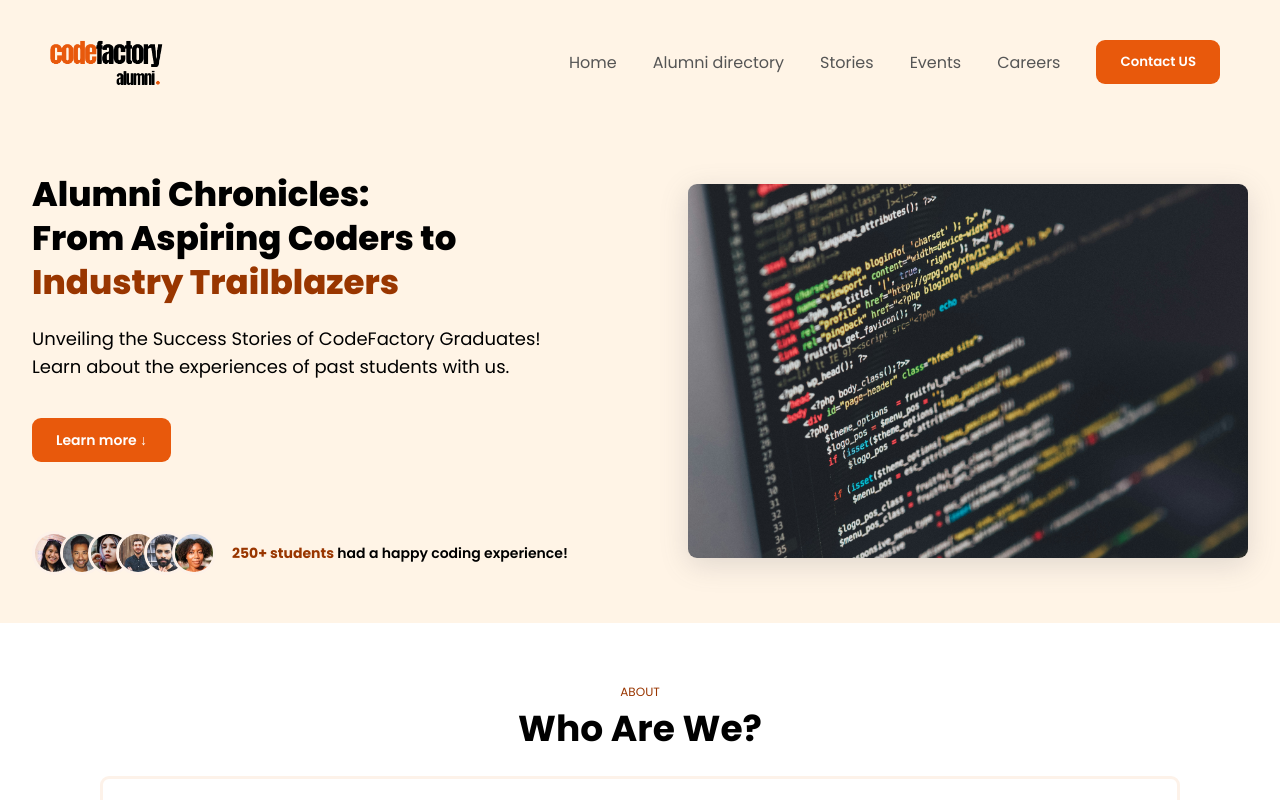
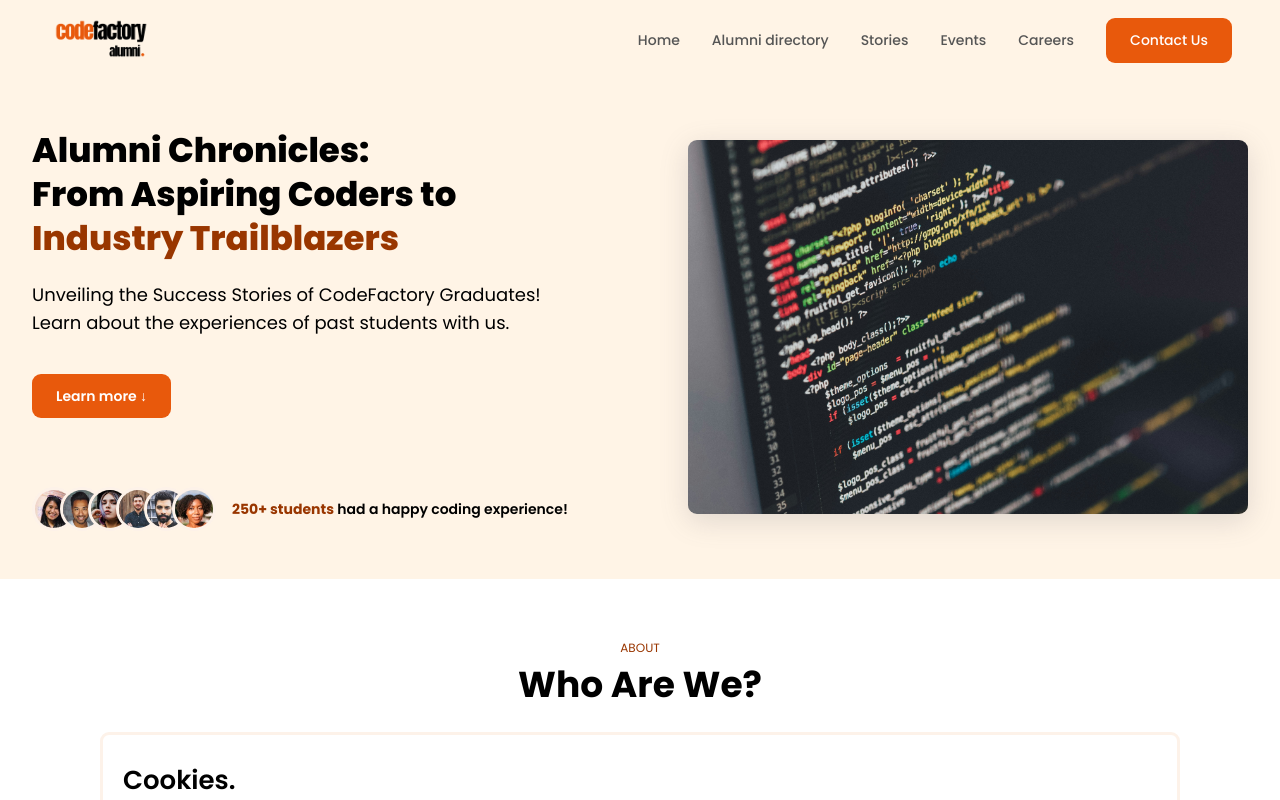
Before and after one commit to TheDarkLord23/Alumni, an Angular app: page / in a window 1280 px wide. Shown: the top 800 px of the page. Built offline with nearby package versions, Linux system fonts and the light colour scheme.

Commit message:
navbar responsive

```diff
--- a/src/app/navbar/navbar.component.html
+++ b/src/app/navbar/navbar.component.html
@@ -1,7 +1,10 @@
-<header class="header">
+<!-- <header class="header">
   <nav class="navbar">
-
-        <img src="../../assets/img/logoblack.png" alt="" class="nav-image-container">
+    <img
+      src="../../assets/img/logoblack.png"
+      alt=""
+      class="nav-image-container"
+    />
 
     <div class="nav-links">
       <a routerLink="/">Home</a>
@@ -12,4 +15,29 @@
       <a routerLink="/contact"><button>Contact US</button></a>
     </div>
   </nav>
+</header> -->
+
+<header class="header nav-open">
+  <a routerLink="/">
+    <img class="logo" alt="Logo" src="/assets/img/logoblack.png" />
+  </a>
+  <nav class="main-nav">
+    <ul class="main-nav-list">
+      <li><a class="main-nav-link" routerLink="/">Home</a></li>
+      <li>
+        <a class="main-nav-link" routerLink="/alumni-dircetory"
+          >Alumni directory</a
+        >
+      </li>
+      <li><a class="main-nav-link" routerLink="/stories">Stories</a></li>
+      <li><a class="main-nav-link" routerLink="/events">Events</a></li>
+      <li><a class="main-nav-link" routerLink="/careers">Careers</a></li>
+      <li><a class="main-nav-link nav-cta" href="#">Contact Us</a></li>
+    </ul>
+  </nav>
+
+  <button class="btn-mobile-nav">
+    <i class="fa-solid fa-bars fa-xl"></i>
+    <i class="fa-solid fa-xmark fa-xl"></i>
+  </button>
 </header>
--- a/src/app/navbar/navbar.component.scss
+++ b/src/app/navbar/navbar.component.scss
@@ -1,63 +1,211 @@
-:host {
-    .header {
-        // height: 9rem;
-        // position: sticky;
-        // top: 0;
-    }
+// :host {
+//     .header {
+//         // height: 9rem;
+//         // position: sticky;
+//         // top: 0;
+//     }
 
-    .navbar {
-        // width: 100%;
-        display: flex;
-        justify-content: space-between;
-        align-items: center;
-        padding: 2rem 4rem;
-        background: var(--background);
-    }
+//     .navbar {
+//         // width: 100%;
+//         display: flex;
+//         justify-content: space-between;
+//         align-items: center;
+//         padding: 2rem 4rem;
+//         background: var(--background);
+//     }
 
-    .nav-image-container {
+//     .nav-image-container {
 
-        height: 5rem;
+//         height: 5rem;
 
-        img {
-            width: 100%;
-        }
-    }
+//         img {
+//             width: 100%;
+//         }
+//     }
 
-    .nav-links {
+//     .nav-links {
 
-        margin: 1rem;
-        padding: 1rem;
-        font-size: 1.6rem;
-        display: flex;
-        gap: 3.6rem;
-        // justify-content: space-around;
-        align-items: center;
+//         margin: 1rem;
+//         padding: 1rem;
+//         font-size: 1.6rem;
+//         display: flex;
+//         gap: 3.6rem;
+//         // justify-content: space-around;
+//         align-items: center;
 
-        a {
-            transition: all 0.3s ease-in;
-            text-decoration: none;
-            color: var(--text);
+//         a {
+//             transition: all 0.3s ease-in;
+//             text-decoration: none;
+//             color: var(--text);
 
-            &:hover {
-                color: var(--hoverLinks);
+//             &:hover {
+//                 color: var(--hoverLinks);
 
-            }
-        }
+//             }
+//         }
 
-        button {
-            border-radius: 9px;
-            background-color: var(--buttonbackground);
-            border: none;
-            padding: 1.2rem 2.4rem;
-            color: white;
-            font-weight: 600;
+//         button {
+//             border-radius: 9px;
+//             background-color: var(--buttonbackground);
+//             border: none;
+//             padding: 1.2rem 2.4rem;
+//             color: white;
+//             font-weight: 600;
 
-            &:hover {
-                background-color: var(--buttonbackgroundHover);
-            }
-        }
+//             &:hover {
+//                 background-color: var(--buttonbackgroundHover);
+//             }
+//         }
 
-    }
+//     }
 
+// }
 
+.header {
+  position: relative;
+  display: flex;
+  justify-content: space-between;
+  align-items: center;
+  background-color: transparent;
+  height: 8rem;
+  padding: 0 4.8rem;
+  background-color: #fff4e6;
 }
+
+.logo {
+  height: 4rem;
+}
+
+/* NAVIGATION */
+
+.main-nav-list {
+  list-style: none;
+  display: flex;
+  align-items: center;
+  gap: 3.2rem;
+}
+
+.main-nav-link {
+  display: inline-block;
+  text-decoration: none;
+  color: #555;
+  font-weight: 500;
+  font-size: 1.4rem;
+  transition: all 0.3s;
+}
+
+.main-nav-link:hover {
+  /* display: inline-block; */
+  color: #ce8c40;
+}
+
+.main-nav-link.nav-cta:link,
+.main-nav-link.nav-cta:visited {
+  display: inline-block;
+  padding: 1.2rem 2.4rem;
+  border-radius: 0.9rem;
+  color: #fff;
+  background-color: #e8590c;
+}
+
+.main-nav-link.nav-cta:hover,
+.main-nav-link.nav-cta:active {
+  display: inline-block;
+  padding: 1.2rem 2.4rem;
+  border-radius: 0.9rem;
+  color: #fff;
+  background-color: #f76707;
+}
+
+/* Mobile Nav */
+.btn-mobile-nav {
+  border: none;
+  background: none;
+  cursor: pointer;
+
+  display: none;
+}
+
+.icon-mobile-nav {
+  height: 3.6rem;
+  width: 3.6rem;
+  color: #000000;
+}
+
+.fa-xmark {
+  display: none;
+  color: rgb(0, 0, 0) !important;
+}
+
+// Media Queries
+
+@media screen and (max-width: 59em) {
+  .btn-mobile-nav {
+    display: block;
+  }
+
+  .main-nav {
+    background-color: #ffffff;
+    position: absolute;
+    top: 0;
+    right: 0;
+    width: 100%;
+    height: 100vh;
+    /* transform: translateX(100%); */
+
+    display: flex;
+    align-items: center;
+    justify-content: center;
+    transition: all 0.1s ease-in;
+
+    /* HIDE  NAV */
+    /* Allown no transitions */
+
+    /* 1) Hide element visually */
+    opacity: 0;
+
+    /* 2) Make it unaccessible to mouse and keyboard */
+    pointer-events: none;
+
+    /* 3) Hide it from screen readers */
+    visibility: hidden;
+  }
+
+  .nav-open .main-nav {
+    opacity: 1;
+    pointer-events: auto;
+    visibility: visible;
+    /* transform: translateX(0); */
+  }
+
+  .fa-bars {
+    display: block;
+    color: #555 !important;
+    position: absolute;
+  }
+  .nav-open .fa-bars {
+    display: none;
+    color: #555;
+  }
+
+  .fa-xmark {
+    display: none;
+    color: #555 !important;
+  }
+  .nav-open .fa-xmark {
+    display: block;
+    color: #555 !important;
+    z-index: 9999;
+    position: absolute;
+  }
+
+  .main-nav-list {
+    flex-direction: column;
+    gap: 4.8rem;
+  }
+
+  .main-nav-link:link,
+  .main-nav-link:visited {
+    font-size: 2.4rem;
+  }
+}
--- a/src/app/navbar/navbar.component.ts
+++ b/src/app/navbar/navbar.component.ts
@@ -1,10 +1,47 @@
-import { Component } from '@angular/core';
+import { Component, HostListener, OnInit, Renderer2 } from '@angular/core';
+import { Router } from '@angular/router';
 
 @Component({
   selector: 'app-navbar',
   templateUrl: './navbar.component.html',
-  styleUrl: './navbar.component.scss'
+  styleUrls: ['./navbar.component.scss'],
 })
-export class NavbarComponent {
+export class NavbarComponent implements OnInit {
+  private isDropdownOpen = false;
 
+  constructor(private renderer: Renderer2, private router: Router) {}
+
+  ngOnInit() {
+    const btnNavEl = document.querySelector(
+      '.btn-mobile-nav'
+    ) as HTMLButtonElement;
+    const headerEl = document.querySelector('.header') as HTMLElement;
+
+    // Initialize with the dropdown closed
+    this.renderer.removeClass(headerEl, 'nav-open');
+
+    btnNavEl.addEventListener('click', () => {
+      this.isDropdownOpen = !this.isDropdownOpen;
+      if (this.isDropdownOpen) {
+        headerEl.classList.add('nav-open');
+      } else {
+        headerEl.classList.remove('nav-open');
+      }
+    });
+
+    // Close dropdown and navigate when a link is clicked
+    const dropdownLinks = document.querySelectorAll('.main-nav-list a');
+    dropdownLinks.forEach((link) => {
+      link.addEventListener('click', () => {
+        this.isDropdownOpen = false;
+        headerEl.classList.remove('nav-open');
+        // Get the routerLink attribute from the clicked link
+        const routerLink = link.getAttribute('routerLink');
+        // Navigate to the specified route
+        if (routerLink) {
+          this.router.navigateByUrl(routerLink);
+        }
+      });
+    });
+  }
 }
```
Lines whose indentation alone changed are shown as unchanged.
